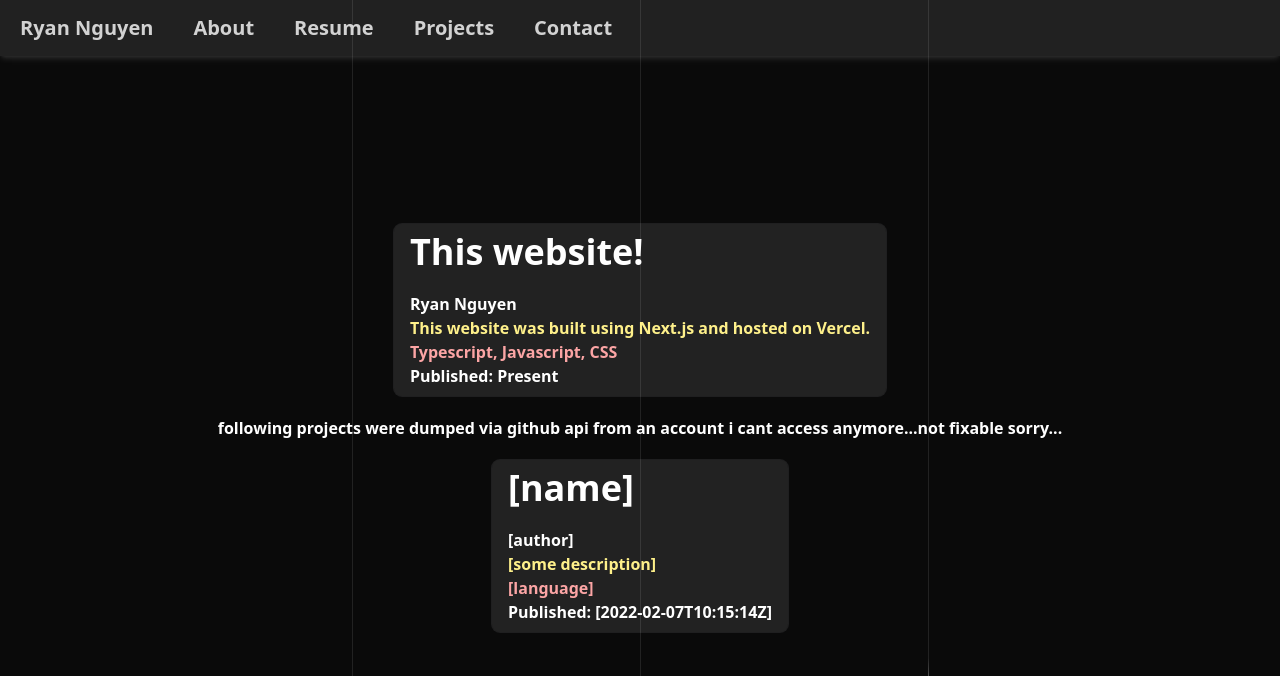
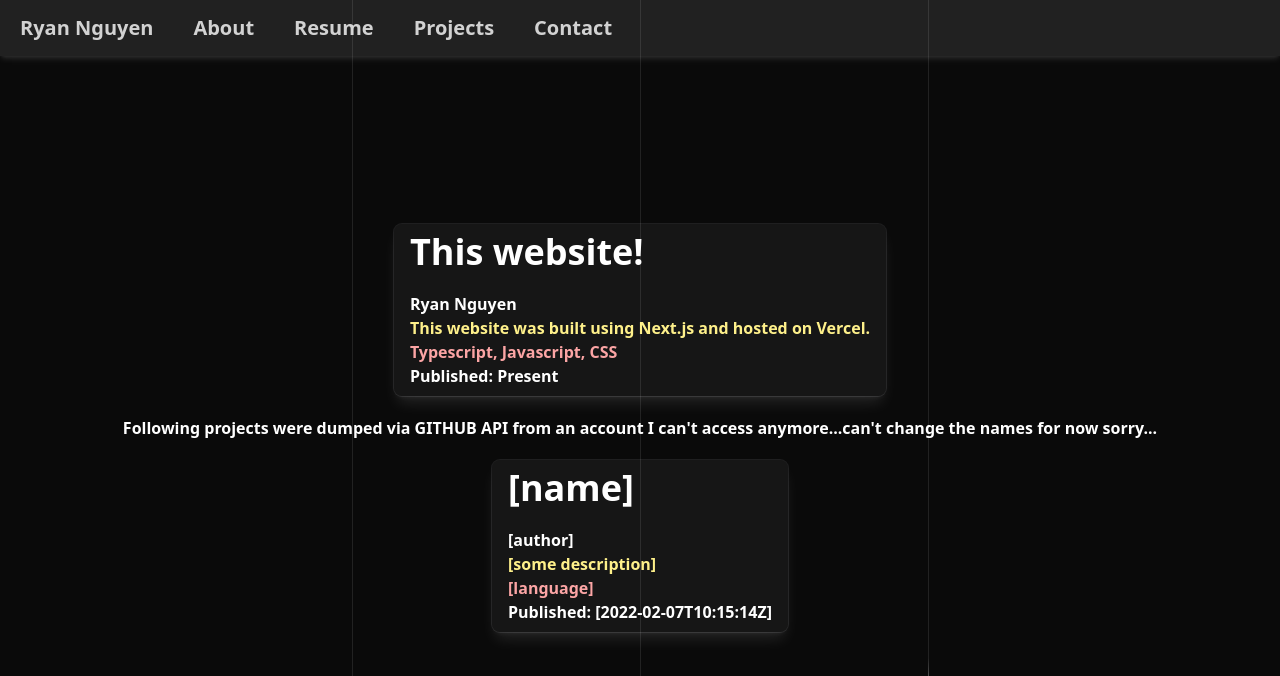
Before and after one commit to rnguyen513/ryanhnguyen.com, a Next.js app: page /projects in a window 1280 px wide. Shown: the top 676 px of the page. Built offline with nearby package versions, Linux system fonts and the light colour scheme; no server answers.

Commit message:
improve projects appearance

```diff
--- a/src/pages/projects.tsx
+++ b/src/pages/projects.tsx
@@ -4,7 +4,7 @@ import Header from "./components/header"
 
 const ProjTemplate = ({_proj}:{_proj:any}) => {
     return(
-        <a href={_proj.html_url} target="_blank" className={"group flex flex-col ring-1 ring-gray-300/10 py-2 px-4 flex-col bg-gray-100/10 rounded-lg"}>
+        <a href={_proj.html_url} target="_blank" className={"group flex flex-col ring-1 ring-gray-300/10 shadow-lg shadow-white/10 py-2 px-4 flex-col bg-gray-100/5 rounded-lg"}>
             <p className={"text-4xl group-hover:text-blue-400 mb-5"}>{_proj.name}</p>
             <p>{_proj.owner.login}</p>
             <p className={"text-yellow-200"}>{_proj.description}</p>
@@ -62,7 +62,7 @@ const Projects = () => {
             <Background></Background>
             <div className={"flex flex-col flex-grow min-h-fit justify-center items-center text-white font-bold gap-y-5 mt-5 mb-5"}>
                 <ProjTemplate _proj={thisProj}/>
-                <p>following projects were dumped via github api from an account i cant access anymore...not fixable sorry...</p>
+                <p>Following projects were dumped via GITHUB API from an account I can&apos;t access anymore...can&apos;t change the names for now sorry...</p>
                 {projects.map(project => <div key={project.name}><ProjTemplate _proj={project}></ProjTemplate></div>)}
             </div>
         </div>
```
